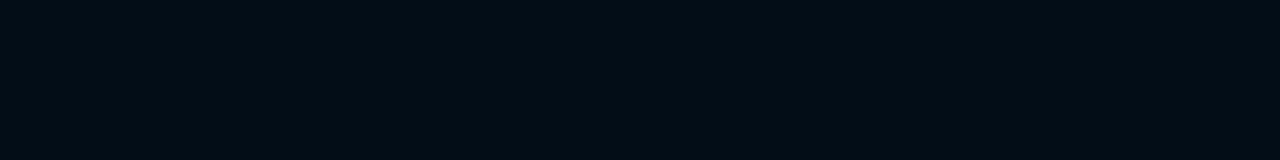
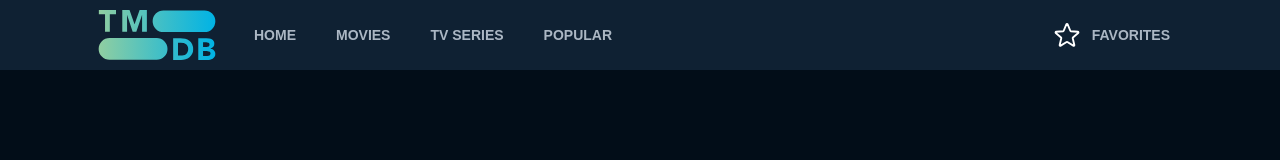
Before and after one commit to prathnow/movie-and-tv-series-browser, a website built with Parcel: page index.html in a window 1280 px wide. Built offline with nearby package versions, Linux system fonts and the light colour scheme.

Commit message:
Add basic HTML & SCSS header elements

```diff
--- a/index.html
+++ b/index.html
@@ -16,5 +16,60 @@
       src="src/js/controller.js"
     ></script>
   </head>
-  <body></body>
+  <body>
+    <div class="header">
+      <div class="logo">
+        <img
+          src="src/img/logo.svg"
+          alt="Movie and TV series browser (TMDB)"
+          width="154"
+          height="50"
+        />
+      </div>
+      <nav class="navigation">
+        <ul class="navigation__list">
+          <li class="navigation__item">
+            <a
+              href=""
+              class="navigation__item--link"
+              >Home</a
+            >
+          </li>
+          <li class="navigation__item">
+            <a
+              href=""
+              class="navigation__item--link"
+              >Movies</a
+            >
+          </li>
+          <li class="navigation__item">
+            <a
+              href=""
+              class="navigation__item--link"
+              >TV Series</a
+            >
+          </li>
+          <li class="navigation__item">
+            <a
+              href=""
+              class="navigation__item--link"
+              >Popular</a
+            >
+          </li>
+        </ul>
+      </nav>
+      <div class="favorites">
+        <a
+          href=""
+          class="favorites--link"
+          ><img
+            src="src/img/icons-favorites-w.svg"
+            alt="Favorites"
+            class="favorites--icon"
+          />
+          Favorites</a
+        >
+      </div>
+    </div>
+  </body>
 </html>
--- a/src/sass/abstracts/_variables.scss
+++ b/src/sass/abstracts/_variables.scss
@@ -1,2 +1,5 @@
 // Colors
 $bg-color: #020d18;
+$bg-secondary-color: #0f2133;
+$primary-font-color: #abb7c4;
+$secondary-font-color: #dcf836;
--- a/src/sass/layout/_header.scss
+++ b/src/sass/layout/_header.scss
@@ -0,0 +1,40 @@
+.header {
+  display: flex;
+  justify-content: space-between;
+  align-items: center;
+  padding: 1rem 8rem;
+  background-color: $bg-secondary-color;
+  width: 100%;
+
+  & a {
+    color: $primary-font-color;
+    transition: color 0.5s;
+    font-weight: 600;
+
+    &:hover {
+      color: $secondary-font-color;
+    }
+  }
+}
+
+.favorites {
+  text-transform: uppercase;
+  padding: 0 3rem;
+  font-size: 1.4rem;
+
+  & a {
+    display: flex;
+    justify-content: space-between;
+    gap: 1rem;
+    align-items: center;
+    text-decoration: none;
+  }
+
+  &--icon {
+    width: 30px;
+  }
+}
+
+.logo {
+  display: flex;
+}
--- a/src/sass/layout/_navigation.scss
+++ b/src/sass/layout/_navigation.scss
@@ -0,0 +1,17 @@
+.navigation {
+  margin-right: auto;
+
+  &__list {
+    list-style: none;
+    display: flex;
+    justify-content: space-between;
+  }
+  &__item {
+    &--link {
+      text-decoration: none;
+      font-size: 1.4rem;
+      text-transform: uppercase;
+      padding: 0 2rem;
+    }
+  }
+}
```
Also changed, not shown: src/img/icons-favorites-w.svg (added), src/img/logo.svg (added).
